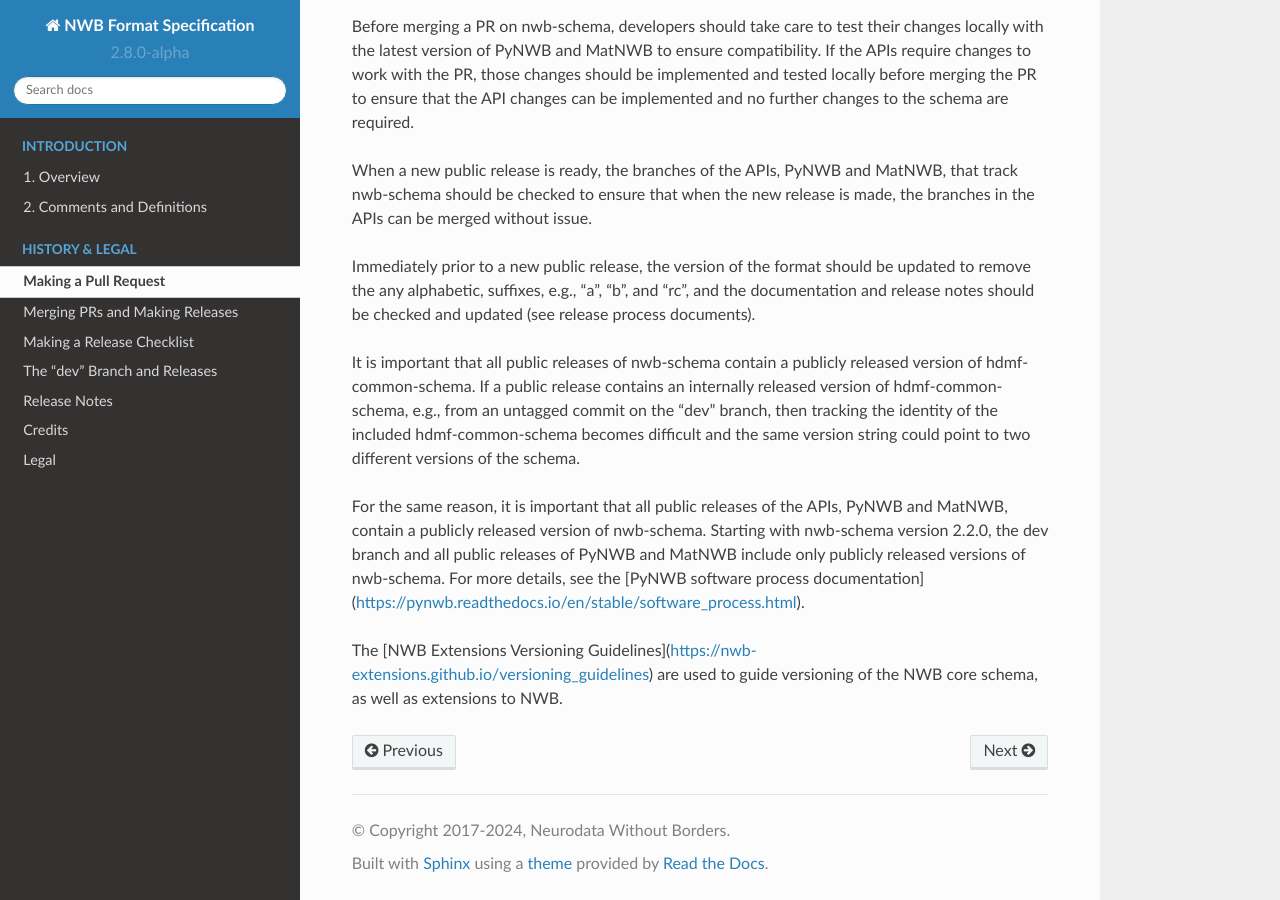
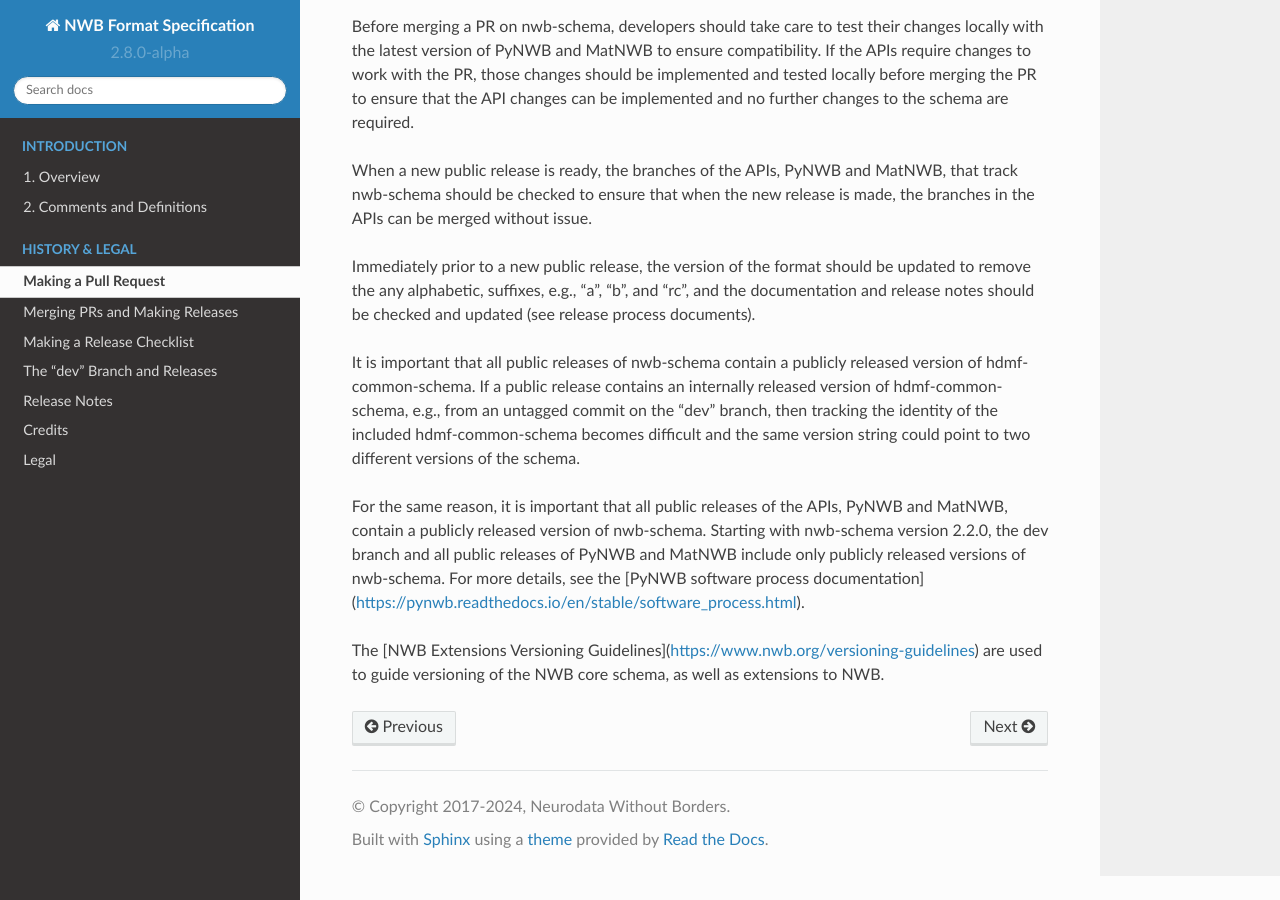
Before and after one commit to NeurodataWithoutBorders/nwb-schema, a Sphinx documentation site: the page built from docs/format/source/software_process.rst, in a window 1280 px wide and 900 px high, scrolled down 2672 px. Built offline with Sphinx 7.4.7 and the Read the Docs theme 2.0.0, drawn with Linux system fonts in a browser that asks for light colours; some of the changed lines change nothing that is shown.

Commit message:
fix versioning guidelines link (#586)

```diff
--- a/docs/format/source/software_process.rst
+++ b/docs/format/source/software_process.rst
@@ -130,5 +130,5 @@ released version of nwb-schema. Starting with nwb-schema version 2.2.0, the dev
 and MatNWB include only publicly released versions of nwb-schema. For more details, see the
 [PyNWB software process documentation](https://pynwb.readthedocs.io/en/stable/software_process.html).
 
-The [NWB Extensions Versioning Guidelines](https://nwb-extensions.github.io/versioning_guidelines) are used to guide
+The [NWB Extensions Versioning Guidelines](https://www.nwb.org/versioning-guidelines) are used to guide
 versioning of the NWB core schema, as well as extensions to NWB.
```
